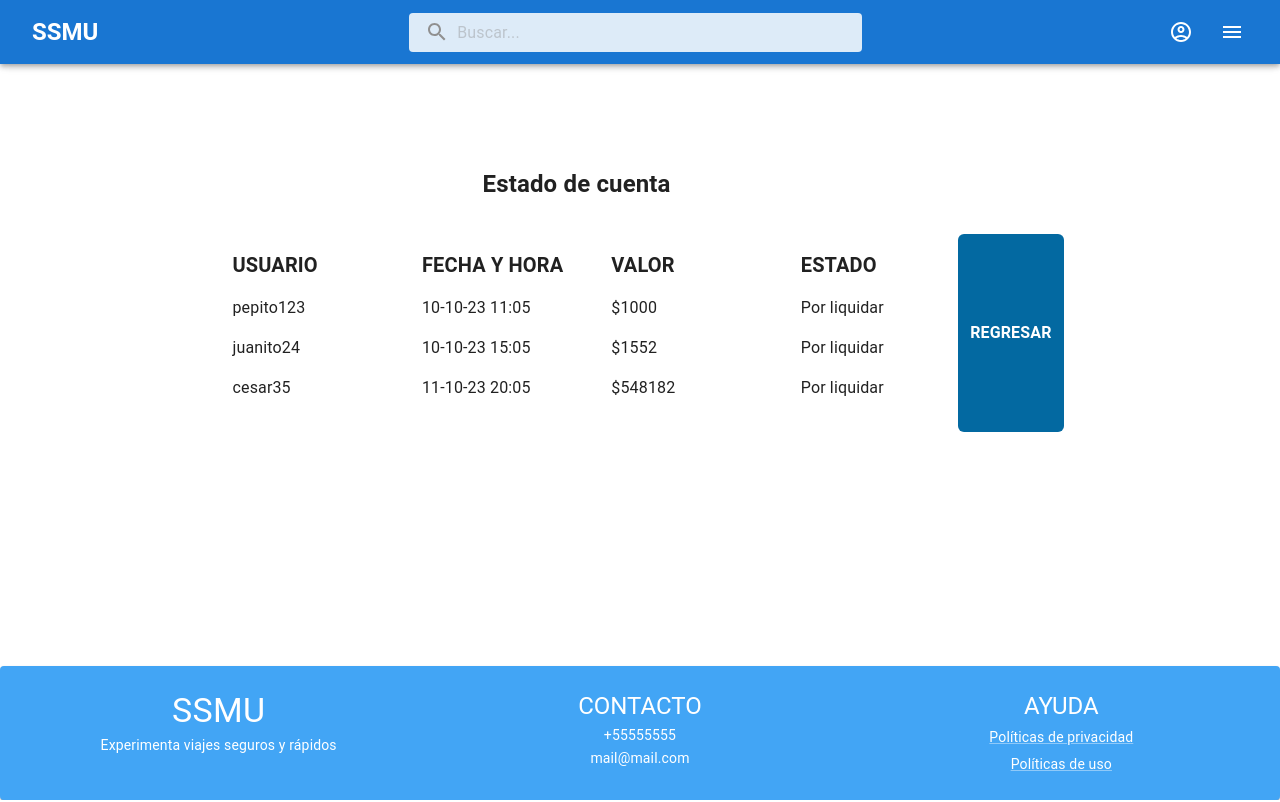
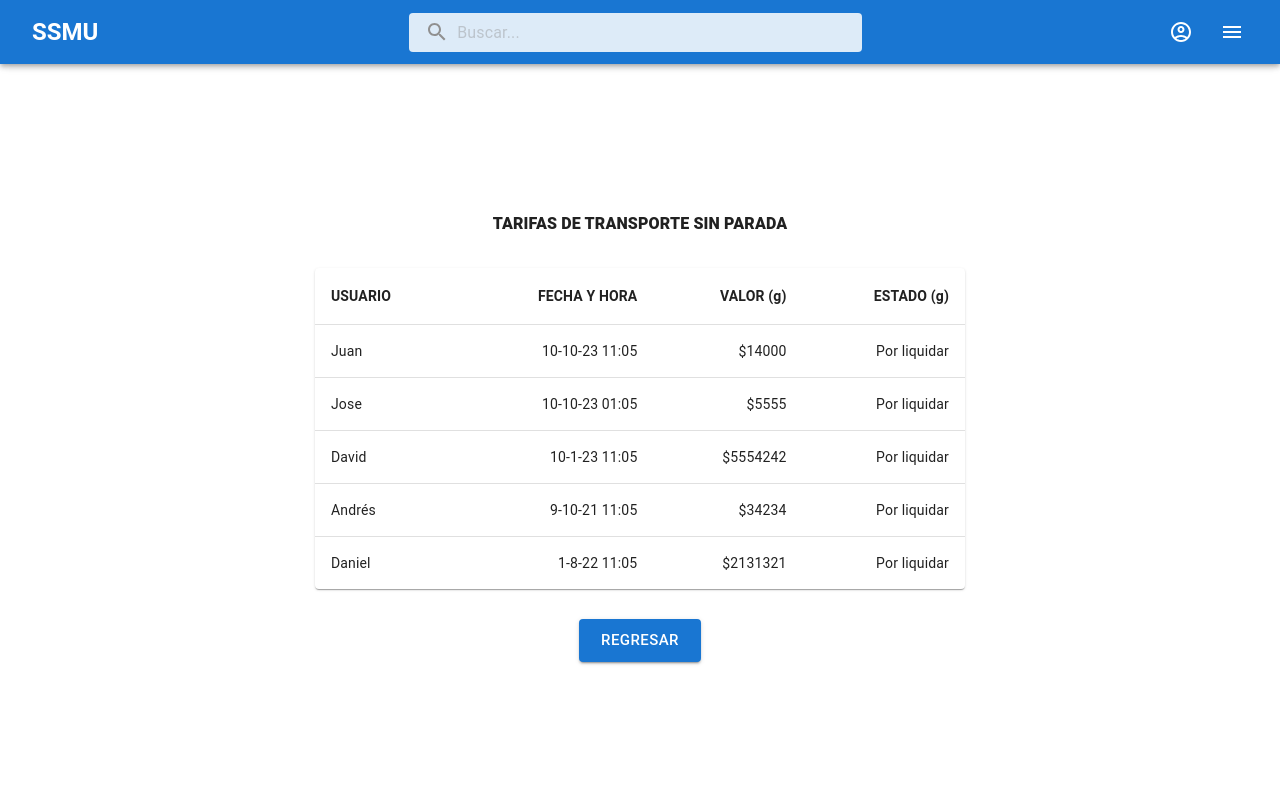
Before and after one commit to CodeF-ctory2023/front, a Next.js app: page /GestionFinanciera/GestionDeCuenta/EstadoDeCuenta in a window 1280 px wide. Shown: the top 802 px of the page. Built offline with nearby package versions, Linux system fonts and the light colour scheme.

Commit message:
Aplicacion de MaterialUI a la historia de usuario EstadoDeCuenta

```diff
--- a/pages/GestionFinanciera/GestionDeCuenta/EstadoDeCuenta/index.tsx
+++ b/pages/GestionFinanciera/GestionDeCuenta/EstadoDeCuenta/index.tsx
@@ -1,12 +1,27 @@
 import { Layout } from '@/components/GestionFinanciera/Layout';
-import { Button } from '@/components/GestionFinanciera/Button';
-
-
+import * as React from 'react';
+import { Button, Grid,TableContainer,Table,TableHead,TableCell,TableRow,TableBody,Paper,Typography } from '@mui/material';
 
 import { useRouter } from 'next/router';
 
 
+function createData(
+  Usuario: string,
+  FechayHora: String,
+  Valor: String,
+  Estado: String,
 
+) {
+  return { Usuario, FechayHora, Valor, Estado };
+}
+
+const rows = [
+  createData('Juan', "10-10-23 11:05", "$14000", "Por liquidar" ),
+  createData('Jose'," 10-10-23 01:05", "$5555", "Por liquidar"),
+  createData('David', "10-1-23 11:05", "$5554242", "Por liquidar"),
+  createData('Andrés', "9-10-21 11:05", "$34234"," Por liquidar"),
+  createData('Daniel', "1-8-22 11:05", "$2131321", "Por liquidar"),
+];
 
 
 
@@ -18,55 +33,55 @@ const EstadoDeCuentaPage = () => {
     const router = useRouter();
 
     return (
-        <Layout >
-                  <div>
+      <Layout>
+        <div style={{ display: 'flex',flexDirection: 'column', justifyContent: 'center', alignItems: 'center', height: '100vh', marginTop:-60,gap: '30px' }}>
+        <Typography variant='subtitle1' fontWeight={800}>
+              TARIFAS DE TRANSPORTE SIN PARADA
+            </Typography>
+        <TableContainer component={Paper}>
+      <Table sx={{ minWidth: 650 }} aria-label="simple table">
+        <TableHead>
+        <TableRow>
+    <TableCell><strong>USUARIO</strong></TableCell>
+    <TableCell align="right"><strong>FECHA Y HORA</strong></TableCell>
+    <TableCell align="right"><strong>VALOR&nbsp;(g)</strong></TableCell>
+    <TableCell align="right"><strong>ESTADO&nbsp;(g)</strong></TableCell>
+</TableRow>
+        </TableHead>
+        <TableBody>
+          {rows.map((row) => (
+            <TableRow
+              key={row.Usuario}
+              sx={{ '&:last-child td, &:last-child th': { border: 0 } }}
+            >
+              <TableCell component="th" scope="row">
+                {row.Usuario}
+              </TableCell>
+              <TableCell align="right">{row.FechayHora}</TableCell>
+              <TableCell align="right">{row.Valor}</TableCell>
+              <TableCell align="right">{row.Estado}</TableCell>
 
-                  <legend className="px-4 py-8" style={{ fontSize: '24px', fontWeight: 'bold', marginLeft: '250px',marginTop: '-100px' }}>Estado de cuenta</legend>
+            </TableRow>
+          ))}
+        </TableBody>
+      </Table>
+    </TableContainer>
+       <Grid item>
+          <Button
+            variant='contained'
+            size='large'
+            className='w-full'
+            onClick={() => router.push('/GestionFinanciera/GestionDeCuenta')}
+          >
+            REGRESAR
+          </Button>
+        </Grid>
+        </div>
+    </Layout>
+  );
+};
 
 
 
-                  <div className="grid grid-cols-1 md:grid-cols-4 gap-4">
-
-      <div className="p-4">
-        <h2 className="mb-4" style={{ fontSize: '20px', fontWeight: 'bold'}} >USUARIO</h2>
-        <p className="mb-4">pepito123</p>
-        <p className="mb-4">juanito24</p>
-        <p className="mb-4">cesar35</p>
-      </div>
-
-
-      <div className="p-4">
-        <h2 className="mb-4" style={{ fontSize: '20px', fontWeight: 'bold'}} >FECHA Y HORA</h2>
-        <p className="mb-4">10-10-23 11:05</p>
-        <p className="mb-4">10-10-23 15:05</p>
-        <p className="mb-4">11-10-23 20:05</p>
-      </div>
-
-
-      <div className="p-4">
-        <h2 className="mb-4" style={{ fontSize: '20px', fontWeight: 'bold'}} >VALOR</h2>
-        <p className="mb-4">$1000</p>
-        <p className="mb-4">$1552</p>
-        <p className="mb-4">$548182</p>
-      </div>
-
-
-      <div className="p-4">
-        <h2 className="mb-4" style={{ fontSize: '20px', fontWeight: 'bold'}} >ESTADO</h2>
-        <p className="mb-4"> Por liquidar</p>
-        <p className="mb-4">Por liquidar</p>
-        <p className="mb-4">Por liquidar</p>
-      </div>
-    </div>
-    </div>
-    <div className='flex items-center justify-center gap-20' >
-
-            <Button text='REGRESAR' onClick={() => router.back()} />
-          </div>
-        </Layout>
-
-
-        );
-    };
 
     export default EstadoDeCuentaPage;
--- a/pages/GestionFinanciera/GestionDeCuenta/PoliticasDePago/index.tsx
+++ /dev/null
@@ -1,91 +0,0 @@
-import { Layout } from '@/components/GestionFinanciera/Layout';
-import { Button } from '@/components/GestionFinanciera/Button';
-
-import { useState } from 'react';
-import { useRouter } from 'next/router';
-
-
-
-
-
-const PoliticasDePagoPage = () => {
-    const router = useRouter();
-    const [inputValue1, setInputValue1] = useState('');
-    const [inputValue2, setInputValue2] = useState('');
-    const [error1, setError1] = useState('');
-    const [error2, setError2] = useState('');
-
-    const handleInputChange1 = (e: React.ChangeEvent<HTMLInputElement>) => {
-      setInputValue1(e.target.value);
-      setError1(''); // Clear any previous error when input changes.
-    };
-
-    const handleInputChange2 = (e: React.ChangeEvent<HTMLInputElement>) => {
-      setInputValue2(e.target.value);
-      setError2(''); // Clear any previous error when input changes.
-    };
-
-    const handleSubmit = (e: React.FormEvent) => {
-      e.preventDefault();
-
-      const numericValue1 = parseFloat(inputValue1);
-      const numericValue2 = parseFloat(inputValue2);
-
-      if (isNaN(numericValue1) || numericValue1 <= 0 || numericValue1 >= 100) {
-        setError1('El valor debe ser mayor que 0 y menor que 100.');
-        return;
-      }
-
-      if (isNaN(numericValue2) || numericValue2 <= 0 || numericValue2 >= 100) {
-        setError2('El valor debe ser mayor que 0 y menor que 100.');
-        return;
-      }
-
-
-    };
-    const resultado = 100 - (parseFloat(inputValue1) + parseFloat(inputValue2) || 0);
-    return (
-<Layout>
-
-<form onSubmit={handleSubmit} className="text-base flex flex-col">
-  <div className="flex flex-col md:flex-row gap-6 my-4">
-    <div className="flex-1 ">
-      <label htmlFor="input1" className="text-left">Porcentaje Socio (%)</label>
-    </div>
-    <div className="flex-2 ">
-      <input id="input1" value={inputValue1} onChange={handleInputChange1} type="number"  name="Porcentaje Socio" className="w-full p-1 bg-gray-200 border border-transparent rounded-lg text-base" />
-      {error1 && <p className="text-red-500 text-xs font-semibold absolute mt-2">{error1}</p>}
-    </div>
-  </div>
-
-  <div className="flex flex-col md:flex-row gap-6 my-4">
-    <div className="flex-1">
-      <label htmlFor="input2" className="text-left">Porcentaje Impuestos (%)</label>
-    </div>
-    <div className="flex-2">
-      <input type="number" id="input2" value={inputValue2} onChange={handleInputChange2} name="Porcentaje Impuestos" className="w-full p-1 bg-gray-200 border border-transparent rounded-lg text-base" />
-      {error2 && <p className="text-red-500 text-xs font-semibold absolute mt-2">{error2}</p>}
-    </div>
-  </div>
-
-  <div className="flex flex-col md:flex-row gap-6 my-4">
-    <div className="flex-1">
-      <label htmlFor="Porcentaje Intermediacion" className="text-left">Porcentaje Intermediación (%)</label>
-    </div>
-    <div className="flex-2">
-      <input type="number" value={resultado} readOnly className="w-full p-1 bg-gray-200 border border-transparent rounded-lg text-base" />
-    </div>
-  </div>
-
-  <div className='flex items-center justify-center gap-20'>
-            <Button type='submit' text='GUARDAR' />
-            <Button text='REGRESAR' onClick={() => router.back()} />
-          </div>
-          </form >
-        </Layout>
-
-
-        );
-    };
-
-    export default PoliticasDePagoPage;
--- a/pages/GestionFinanciera/GestionDeCuenta/index.tsx
+++ b/pages/GestionFinanciera/GestionDeCuenta/index.tsx
@@ -1,4 +1,4 @@
-import { Button } from '@/components/GestionFinanciera/Button';
+import { Button, Grid } from '@mui/material';
 import { Layout } from '@/components/GestionFinanciera/Layout';
 import { useRouter } from 'next/router';
 
@@ -9,17 +9,29 @@ const GestionDeCuentaPage = () => {
     <Layout>
       <div className='flex flex-col items-center justify-center py-0 px-4 gap-10' >
       <Button
-          text='POLITICAS DE PAGO A LOS SOCIOS'
+            variant='contained'
+            size='large'
+            className='w-full'
             onClick={() => router.push('/GestionFinanciera/GestionDeCuenta/PoliticasDePago')}
-        />
+          >
+            POLITICAS DE PAGO
+          </Button>
           <Button
-          text='ESTADO DE CUENTA'
+            variant='contained'
+            size='large'
+            className='w-full'
             onClick={() => router.push('/GestionFinanciera/GestionDeCuenta/EstadoDeCuenta')}
-        />
+          >
+            ESTADO DE CUENTA
+          </Button>
           <Button
-          text='REGRESAR'
+            variant='contained'
+            size='large'
+            className='w-full'
             onClick={() => router.push('/GestionFinanciera')}
-        />
+          >
+            REGRESAR
+          </Button>
       </div>
     </Layout>
   );
```
Lines whose indentation alone changed are shown as unchanged.
